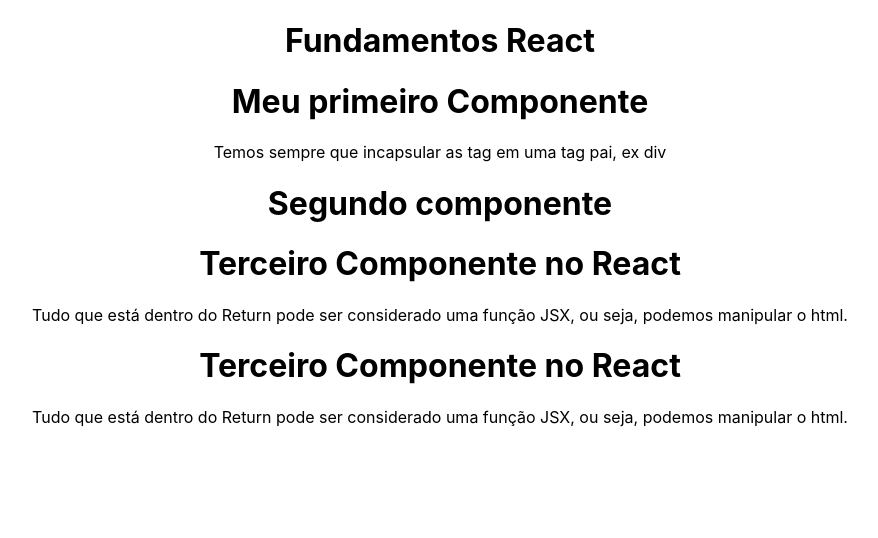
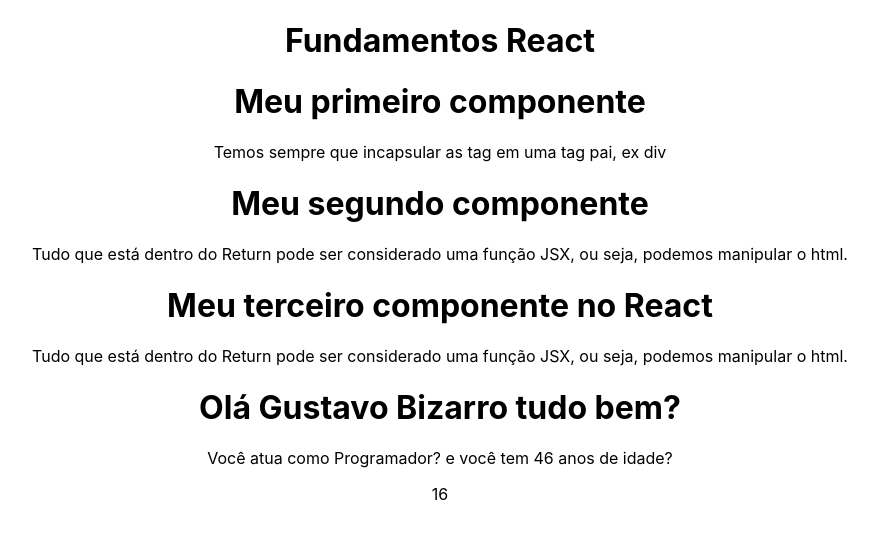
Before and after one commit to Gustavo-Bizarro/react_basic, a React (Create React App) app in the folder 2_FUNDAMENTOS/fundamentos/: page / in a window 1280 px wide. Shown: the top 538 px of the page, without its empty margins (200-1078 px from the left). Built offline with nearby package versions, Linux system fonts and the light colour scheme.

Commit message:
TemplateExpress

```diff
--- a/2_FUNDAMENTOS/fundamentos/src/App.js
+++ b/2_FUNDAMENTOS/fundamentos/src/App.js
@@ -2,6 +2,7 @@
 import FirstComponent from './components/FirstComponent';
 import SecondComponent from './components/SecondComponent';
 import ThirdComponent from './components/ThirdComponent';
+import TemplateExpress from './components/TemplateExpress';
 //style css
 import './App.css';
 
@@ -14,6 +15,7 @@
     <FirstComponent/>
     <SecondComponent/>
     <ThirdComponent/>
+    <TemplateExpress/>
     </div>
   );
 }
--- a/2_FUNDAMENTOS/fundamentos/src/components/FirstComponent.js
+++ b/2_FUNDAMENTOS/fundamentos/src/components/FirstComponent.js
@@ -1,8 +1,8 @@
 const FirstComponent = () => {
-
+//E assim que se faz um comentário na parte da função
     return (
-        <div>
-            <h1>Meu primeiro Componente</h1>
+        <div>{/*assim que se faz um comentário no jsx*/}
+            <h1>Meu primeiro componente</h1>
             <p>Temos sempre que incapsular as tag em uma tag pai, ex div </p>
         </div>
     )
--- a/2_FUNDAMENTOS/fundamentos/src/components/SecondComponent.js
+++ b/2_FUNDAMENTOS/fundamentos/src/components/SecondComponent.js
@@ -1,9 +1,8 @@
 const SecondComponent = () => {
 
     return (
-        <div>
-            <h1>Segundo componente</h1>
-            <h1>Terceiro Componente no React</h1>
+        <div>{/*Esse é como fazer um comentário no JSX */}
+            <h1>Meu segundo componente</h1>
             <p>Tudo que está dentro do Return pode ser considerado uma função JSX, ou seja, podemos manipular o html.</p>
         </div>
     )
--- /dev/null
+++ b/2_FUNDAMENTOS/fundamentos/src/components/TemplateExpress.js
@@ -0,0 +1,22 @@
+const TemplateExpress = () => {
+
+    const nome = "Gustavo Bizarro"
+    const date = {
+        age: 46,
+        job: "Programador",
+    }
+
+    return (
+        <div>{/*Vai ser impresso na tela o valor da variavel nome*/}
+
+            <h1>Olá {nome} tudo bem?</h1>
+            <p>Você atua como {date.job}? e você tem {date.age} anos de idade?</p>
+            <p>{8 + 8}</p>
+            <p>{console.log("JSX REACT")}</p>
+
+        </div>
+    )
+
+}
+
+export default TemplateExpress;
--- a/2_FUNDAMENTOS/fundamentos/src/components/ThirdComponent.js
+++ b/2_FUNDAMENTOS/fundamentos/src/components/ThirdComponent.js
@@ -2,7 +2,7 @@
 
     return (
         <div>
-            <h1>Terceiro Componente no React</h1>
+            <h1>Meu terceiro componente no React</h1>
             <p>Tudo que está dentro do Return pode ser considerado uma função JSX, ou seja, podemos manipular o html.</p>
         </div>
     )
```
